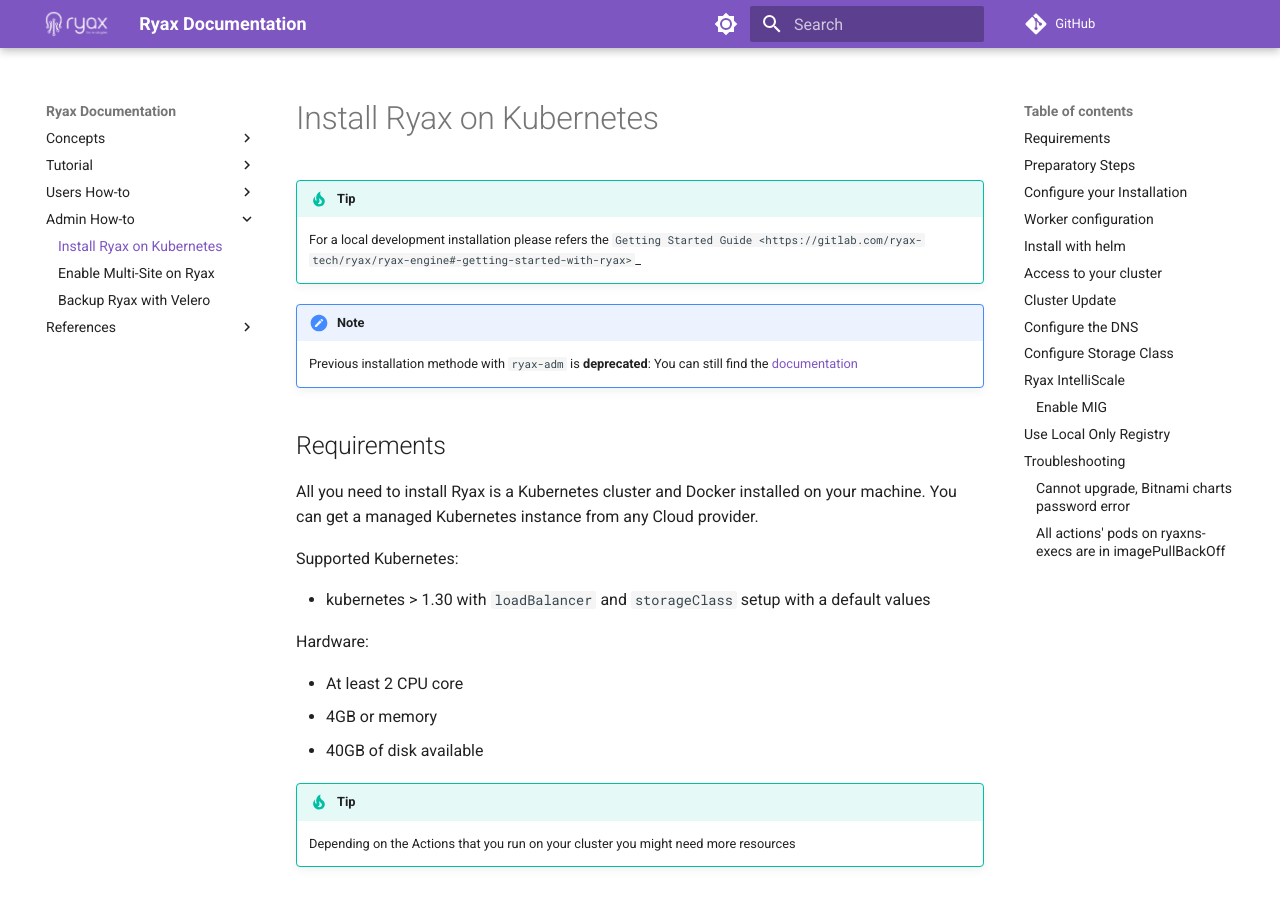
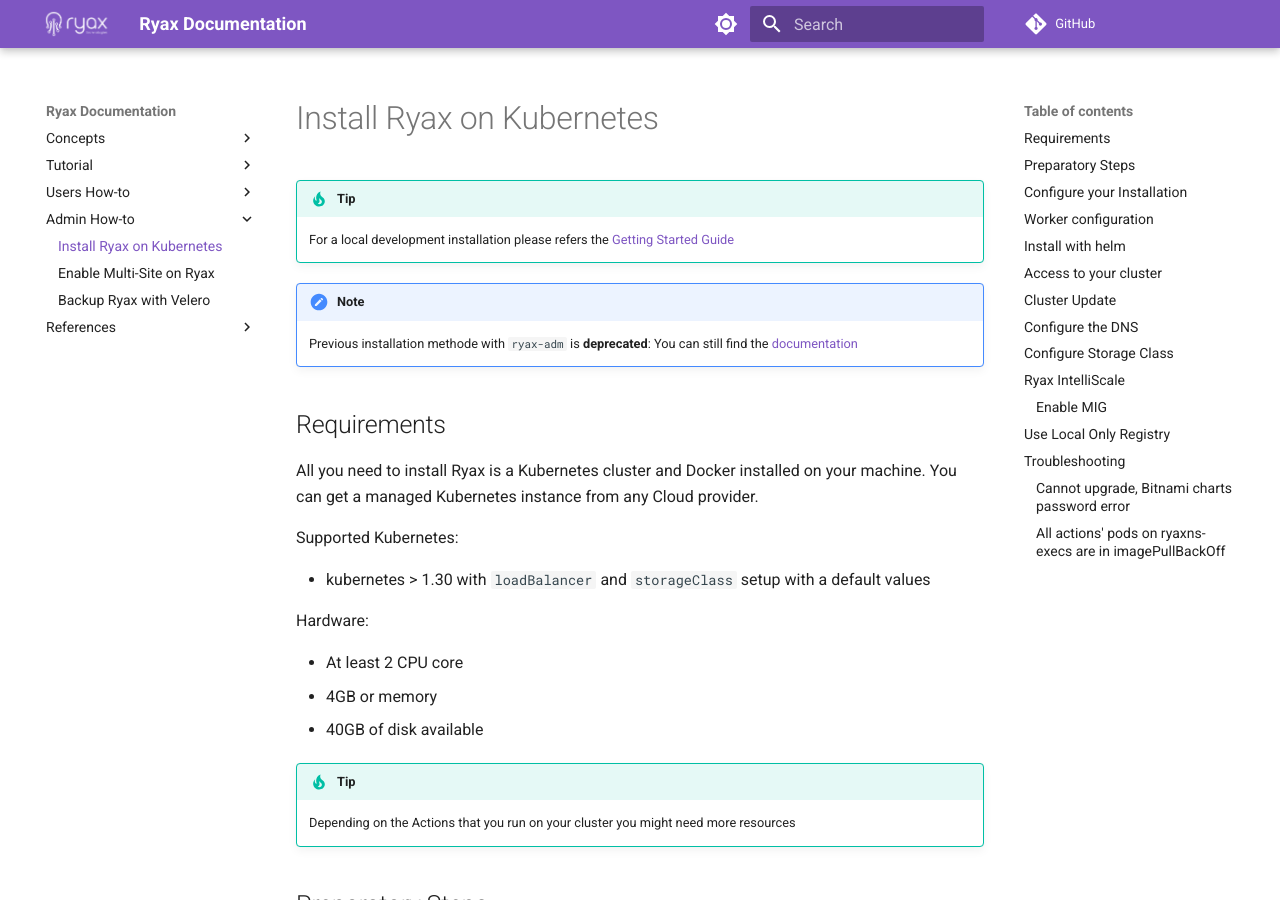
Before and after one commit to RyaxTech/ryax-engine, an MkDocs documentation site: the page built from docs/docs/howto/install_ryax_kubernetes.md, in a window 1280 px wide and 900 px high. Built offline with MkDocs 1.6.1 and Material for MkDocs 9.7.7, drawn with Linux system fonts in a browser that asks for light colours; comment, search, counter and statistics services are not loaded.

Commit message:
Fix on the doc

```diff
--- a/docs/docs/howto/install_ryax_kubernetes.md
+++ b/docs/docs/howto/install_ryax_kubernetes.md
@@ -1,7 +1,7 @@
 # Install Ryax on Kubernetes
 
 !!! tip
-    For a local development installation please refers the `Getting Started Guide <https://gitlab.com/ryax-tech/ryax/ryax-engine#-getting-started-with-ryax>`_
+    For a local development installation please refers the [Getting Started Guide](https://gitlab.com/ryax-tech/ryax/ryax-engine#getting-started-with-ryax)
 
 !!! note
     Previous installation methode with `ryax-adm` is **deprecated**: You can still find the [documentation](./install_ryax_kubernetes_old.md)
```
Also changed, not shown: docs/docs/reference/action_python3.md (+3 -3 lines), docs/docs/reference/hpc.md (+2 -3 lines), docs/docs/tutorials/quick_start_guide.md (+2 -2 lines).
